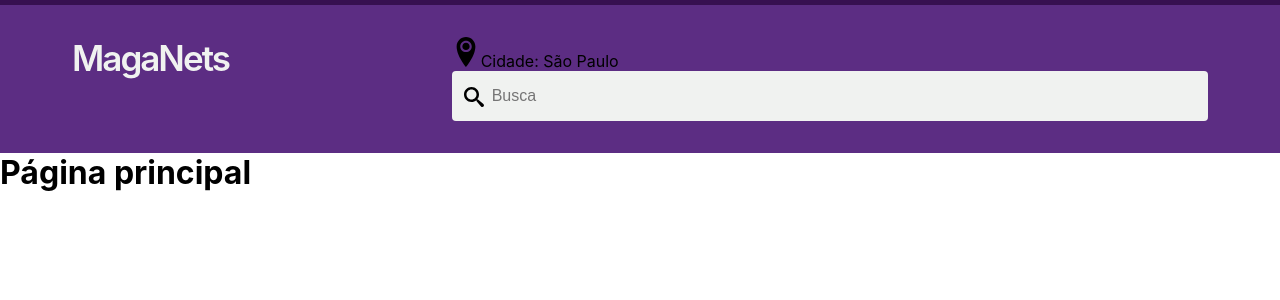
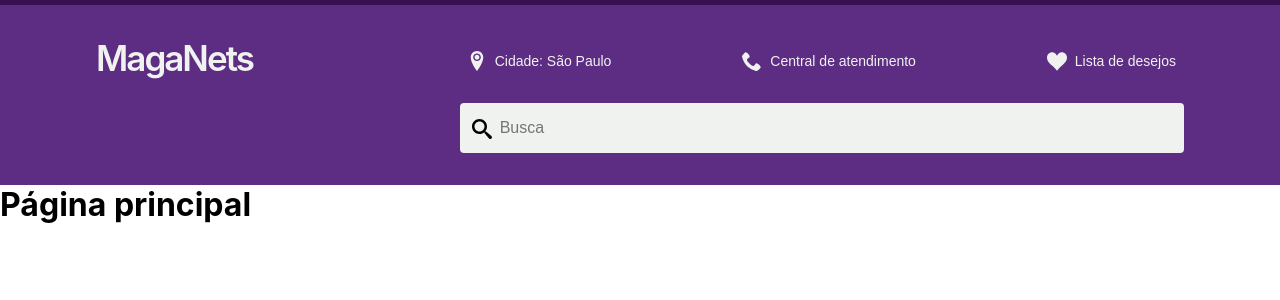
Before and after one commit to Ueslen-dev/maganets-client, a Next.js app: page / in a window 1280 px wide. Shown: the top 300 px of the page. Built offline with nearby package versions, Linux system fonts and the light colour scheme.

Commit message:
create componente <Header/>

```diff
--- a/src/components/Container/index.tsx
+++ b/src/components/Container/index.tsx
@@ -1,10 +1,14 @@
 import styled, { css } from 'styled-components';
+import { tablet } from 'utils/devices';
 
 const Container = styled.section`
-  ${({ theme }) => css`
-    width: ${theme.grid.container};
-    margin: 0 auto;
-  `}
+  @media (min-width: ${tablet}) {
+    ${({ theme }) => css`
+      width: 90vw;
+      max-width: ${theme.grid.container};
+      margin: 0 auto;
+    `}
+  }
 `;
 
 export default Container;
--- a/src/components/Header/index.tsx
+++ b/src/components/Header/index.tsx
@@ -1,13 +1,12 @@
-import { ImLocation2 as ImLocation2Icon } from 'react-icons/im';
-
 import Logo from 'components/Logo';
-import TextIcon from 'components/TextIcon';
 import Container from 'components/Container';
 import Search from 'components/Search';
+import Menu from 'components/Menu';
 
 import * as S from './styles';
 
-const Header = () => (
+const Header = () => {
+  return (
     <S.Wrapper>
       <Container>
         <S.Content>
@@ -15,14 +14,12 @@ const Header = () => (
             <Logo />
           </S.LogoArticle>
           <S.SearchArticle>
-          <TextIcon
-            name="Cidade: São Paulo"
-            icon={<ImLocation2Icon size={30} />}
-          />
+            <Menu />
             <Search placeholder="Busca" />
           </S.SearchArticle>
         </S.Content>
       </Container>
     </S.Wrapper>
   );
+};
 export default Header;
--- a/src/components/Header/styles.ts
+++ b/src/components/Header/styles.ts
@@ -1,6 +1,8 @@
 import styled, { css } from 'styled-components';
+import { tablet } from 'utils/devices';
 
-export const Wrapper = styled.main`
+export const Wrapper = styled.header`
+  width: 100%;
   ${({ theme }) => css`
     border-top: 5px solid ${theme.colors.primaryDark};
     background-color: ${theme.colors.primary};
@@ -8,16 +10,33 @@ export const Wrapper = styled.main`
 `;
 
 export const Content = styled.section`
-  /* display: flex;
-  justify-content: space-between; */
-  display: grid;
-  grid-template-columns: 1fr 2fr;
+  display: flex;
+  flex-direction: column;
+  align-items: center;
 
   ${({ theme }) => css`
     padding: ${theme.spacings.medium};
   `}
+
+  @media (min-width: ${tablet}) {
+    display: grid;
+    grid-template-columns: 1fr 2fr;
+    align-items: baseline;
+
+    ${({ theme }) => css`
+      padding: ${theme.spacings.medium};
+    `}
+  }
 `;
 
-export const LogoArticle = styled.article``;
+export const LogoArticle = styled.article`
+  ${({ theme }) => css`
+    margin-bottom: ${theme.spacings.xsmall};
+  `}
+
+  @media (min-width: ${tablet}) {
+    margin: 0;
+  }
+`;
 
 export const SearchArticle = styled.article``;
--- /dev/null
+++ b/src/components/Menu/index.tsx
@@ -0,0 +1,29 @@
+import {
+  ImLocation2 as ImLocation2Icon,
+  ImPhone as ImPhoneIcon,
+  ImHeart as ImHeartIcon
+} from 'react-icons/im';
+
+import TextIcon from 'components/TextIcon';
+
+import * as S from './styles';
+
+const Menu = () => {
+  return (
+    <S.Wrapper>
+      <TextIcon
+        name="Cidade: São Paulo"
+        icon={<ImLocation2Icon className="icon" />}
+      />
+      <TextIcon
+        name="Central de atendimento"
+        icon={<ImPhoneIcon className="icon" />}
+      />
+      <TextIcon
+        name="Lista de desejos"
+        icon={<ImHeartIcon className="icon" />}
+      />
+    </S.Wrapper>
+  );
+};
+export default Menu;
--- /dev/null
+++ b/src/components/Menu/styles.ts
@@ -0,0 +1,46 @@
+import styled, { css } from 'styled-components';
+
+import { tablet } from 'utils/devices';
+
+export const Wrapper = styled.section`
+  display: flex;
+  justify-content: space-around;
+  position: absolute;
+  bottom: 0;
+  width: 100%;
+  left: 0;
+
+  .icon {
+    width: 25px;
+    height: 25px;
+  }
+
+  span {
+    display: none;
+  }
+
+  ${({ theme }) => css`
+    background-color: ${theme.colors.primary};
+    gap: ${theme.spacings.small};
+    padding: ${theme.spacings.xsmall};
+  `}
+
+  @media (min-width: ${tablet}) {
+    position: static;
+    justify-content: space-between;
+    padding: 0;
+
+    .icon {
+      width: 20px;
+      height: 20px;
+    }
+
+    span {
+      display: block;
+    }
+
+    ${({ theme }) => css`
+      margin-bottom: ${theme.spacings.small};
+    `}
+  }
+`;
--- a/src/components/TextIcon/styles.ts
+++ b/src/components/TextIcon/styles.ts
@@ -1,3 +1,29 @@
-import styled from 'styled-components';
+import styled, { css } from 'styled-components';
 
-export const Wrapper = styled.main``;
+import { tablet } from 'utils/devices';
+
+export const Wrapper = styled.button`
+  display: flex;
+  flex-direction: column;
+  align-items: center;
+  border: none;
+  background-color: transparent;
+  cursor: pointer;
+
+  ${({ theme }) => css`
+    gap: ${theme.spacings.xxsmall};
+    color: ${theme.colors.white};
+    font-size: ${theme.font.sizes.small};
+    padding: ${theme.spacings.xxsmall};
+
+    &:hover {
+      border-radius: ${theme.border.radius};
+      background-color: ${theme.colors.primaryDark};
+      transition: 0.5s all;
+    }
+  `}
+
+  @media (min-width: ${tablet}) {
+    flex-direction: row;
+  }
+`;
--- /dev/null
+++ b/src/utils/devices.ts
@@ -0,0 +1 @@
+export const tablet = '760px';
```
Also changed, not shown: src/components/Menu/stories.tsx (added, +10 -0 lines), src/components/Menu/test.tsx (added, +14 -0 lines), 1 other file (tests, documents, lock files or other folders). Lines whose indentation alone changed are shown as unchanged.
